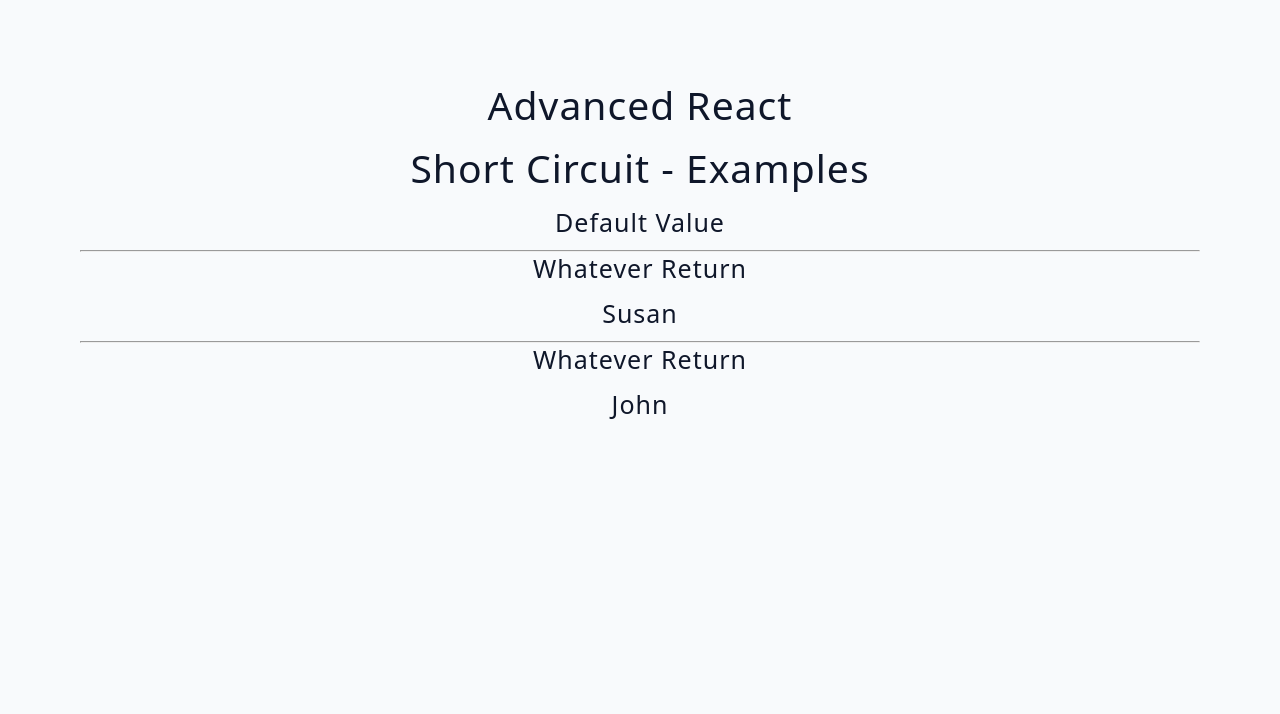
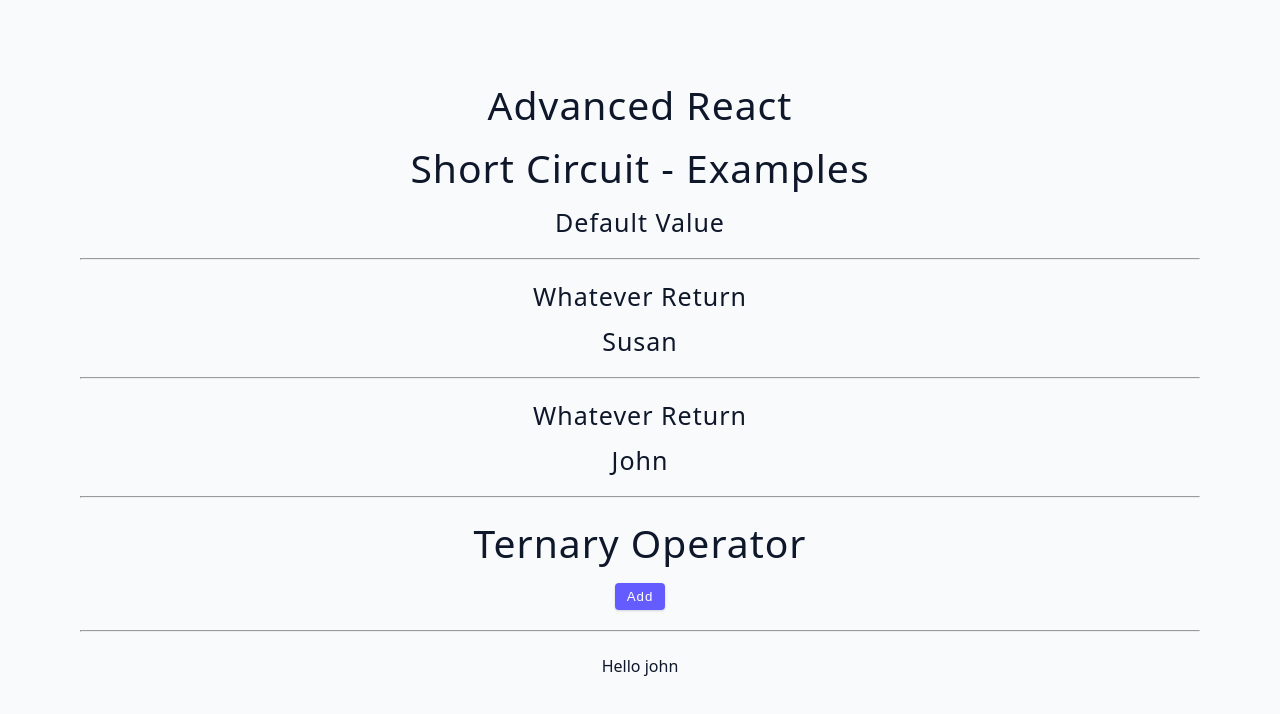
Before and after one commit to vsbron/course-all-in-one-2025, a React (Vite) app in the folder 03-advanced-react/: page / in a window 1280 px wide. Shown: the top 714 px of the page. Built offline with nearby package versions, Linux system fonts and the light colour scheme.

Commit message:
03-advanced-react - Ternary operator example

```diff
--- a/03-advanced-react/src/tutorial/03-conditional-rendering/05-short-circuit-examples.jsx
+++ b/03-advanced-react/src/tutorial/03-conditional-rendering/05-short-circuit-examples.jsx
@@ -2,10 +2,10 @@ import { useState } from "react";
 
 const ShortCircuitExamples = () => {
   // Creating some state values
-  const [text, setText] = useState("");
-  const [name, setName] = useState("susan");
-  const [user, setUser] = useState({ name: "john" });
-  const [isEditing, setIsEditing] = useState(false);
+  const [text] = useState("");
+  const [name] = useState("susan");
+  const [user] = useState({ name: "john" });
+  const [isEditing] = useState(false);
 
   // Returned JSX
   return (
@@ -14,7 +14,8 @@ const ShortCircuitExamples = () => {
       {/* Displays default value if text is null */}
       <h4>{text || "Default value"}</h4>
 
-      <hr />
+      {/* Separator */}
+      <hr style={{ margin: "20px 0" }} />
 
       {/* Displays default name with some text if there is a name - !Not operator is used */}
       {!text && (
@@ -24,10 +25,22 @@ const ShortCircuitExamples = () => {
         </div>
       )}
 
-      <hr />
+      {/* Separator */}
+      <hr style={{ margin: "20px 0" }} />
 
       {/* Same, but renders entire component */}
       {user && !isEditing && <SomeComponent name={user.name} />}
+
+      {/* Separator */}
+      <hr style={{ margin: "20px 0" }} />
+
+      <h2>Ternary operator</h2>
+      <button className="btn">{isEditing ? "Editing..." : "Add"}</button>
+
+      {/* Separator */}
+      <hr style={{ margin: "20px 0" }} />
+
+      {user ? <div>Hello {user.name}</div> : <div>Please log in</div>}
     </div>
   );
 };
```
